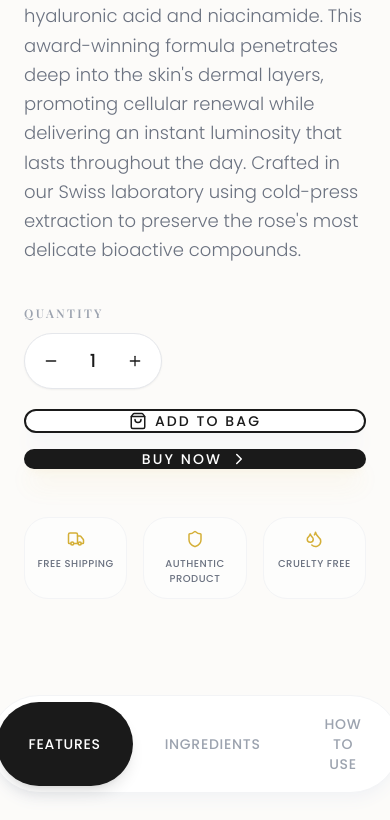
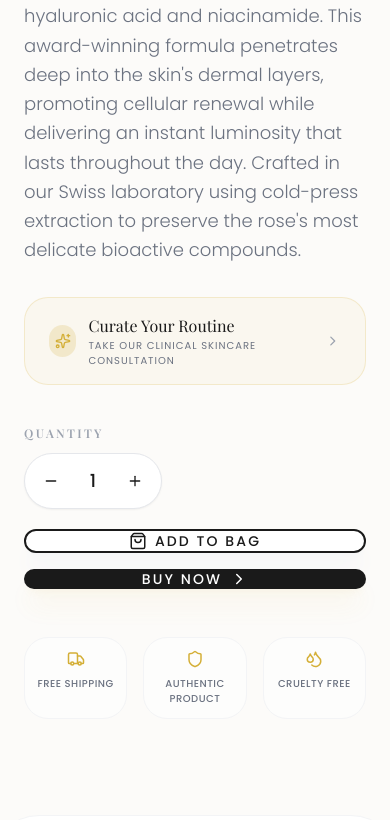
Before and after one commit to RoshiniKrithi/Eloria-Luxe, a React (Vite) app: page /product/1 in a window 390 px wide. Shown: the part 1012-1832 px from the top of the page. Built offline with nearby package versions, Linux system fonts and the light colour scheme; no server answers; a web font is replaced by a local one.

Commit message:
enhance: improve product details page layout and data rendering

```diff
--- a/src/pages/ProductDetails.jsx
+++ b/src/pages/ProductDetails.jsx
@@ -220,6 +220,106 @@ const ProductDetails = () => {
                         <p className="text-gray-500 leading-relaxed font-light text-lg">
                             {product.longDescription || product.description}
                         </p>
+
+                        {/* Interactive Shade Finder for Makeup */}
+                        {['Makeup', 'Face', 'Cheeks'].includes(product.category) && (
+                            <motion.div
+                                initial={{ opacity: 0, y: 10 }}
+                                animate={{ opacity: 1, y: 0 }}
+                                transition={{ delay: 0.2 }}
+                            >
+                                <button
+                                    onClick={() => navigate('/shade-finder')}
+                                    className="w-full sm:w-auto px-6 py-4 bg-secondary/5 border border-secondary/20 hover:border-secondary hover:bg-secondary/10 rounded-2xl flex items-center justify-between space-x-4 transition-all duration-300 group"
+                                >
+                                    <div className="flex items-center space-x-3">
+                                        <div className="w-8 h-8 rounded-full bg-secondary/20 flex items-center justify-center text-secondary">
+                                            <Sparkles size={16} />
+                                        </div>
+                                        <div className="text-left flex flex-col">
+                                            <span className="font-serif text-text-dark group-hover:text-secondary transition-colors font-medium">Find Your Perfect Match</span>
+                                            <span className="text-[10px] uppercase tracking-widest text-gray-500">Take the 3-step contour & shade quiz</span>
+                                        </div>
+                                    </div>
+                                    <ChevronRight size={18} className="text-gray-400 group-hover:text-secondary transition-colors" />
+                                </button>
+                            </motion.div>
+                        )}
+
+                        {/* Interactive Scent Finder for Perfumes */}
+                        {product.category === 'Perfume' && (
+                            <motion.div
+                                initial={{ opacity: 0, y: 10 }}
+                                animate={{ opacity: 1, y: 0 }}
+                                transition={{ delay: 0.2 }}
+                            >
+                                <button
+                                    onClick={() => navigate('/scent-finder')}
+                                    className="w-full sm:w-auto px-6 py-4 bg-secondary/5 border border-secondary/20 hover:border-secondary hover:bg-secondary/10 rounded-2xl flex items-center justify-between space-x-4 transition-all duration-300 group"
+                                >
+                                    <div className="flex items-center space-x-3">
+                                        <div className="w-8 h-8 rounded-full bg-secondary/20 flex items-center justify-center text-secondary">
+                                            <Sparkles size={16} />
+                                        </div>
+                                        <div className="text-left flex flex-col">
+                                            <span className="font-serif text-text-dark group-hover:text-secondary transition-colors font-medium">Discover Your Signature Scent</span>
+                                            <span className="text-[10px] uppercase tracking-widest text-gray-500">Take our bespoke fragrance profiling quiz</span>
+                                        </div>
+                                    </div>
+                                    <ChevronRight size={18} className="text-gray-400 group-hover:text-secondary transition-colors" />
+                                </button>
+                            </motion.div>
+                        )}
+
+                        {/* Interactive Skincare Finder for Skincare */}
+                        {product.category === 'Skincare' && (
+                            <motion.div
+                                initial={{ opacity: 0, y: 10 }}
+                                animate={{ opacity: 1, y: 0 }}
+                                transition={{ delay: 0.2 }}
+                            >
+                                <button
+                                    onClick={() => navigate('/skincare-finder')}
+                                    className="w-full sm:w-auto px-6 py-4 bg-secondary/5 border border-secondary/20 hover:border-secondary hover:bg-secondary/10 rounded-2xl flex items-center justify-between space-x-4 transition-all duration-300 group"
+                                >
+                                    <div className="flex items-center space-x-3">
+                                        <div className="w-8 h-8 rounded-full bg-secondary/20 flex items-center justify-center text-secondary">
+                                            <Sparkles size={16} />
+                                        </div>
+                                        <div className="text-left flex flex-col">
+                                            <span className="font-serif text-text-dark group-hover:text-secondary transition-colors font-medium">Curate Your Routine</span>
+                                            <span className="text-[10px] uppercase tracking-widest text-gray-500">Take our clinical skincare consultation</span>
+                                        </div>
+                                    </div>
+                                    <ChevronRight size={18} className="text-gray-400 group-hover:text-secondary transition-colors" />
+                                </button>
+                            </motion.div>
+                        )}
+
+                        {/* Interactive Haircare Finder for Haircare */}
+                        {product.category === 'Haircare' && (
+                            <motion.div
+                                initial={{ opacity: 0, y: 10 }}
+                                animate={{ opacity: 1, y: 0 }}
+                                transition={{ delay: 0.2 }}
+                            >
+                                <button
+                                    onClick={() => navigate('/haircare-finder')}
+                                    className="w-full sm:w-auto px-6 py-4 bg-secondary/5 border border-secondary/20 hover:border-secondary hover:bg-secondary/10 rounded-2xl flex items-center justify-between space-x-4 transition-all duration-300 group"
+                                >
+                                    <div className="flex items-center space-x-3">
+                                        <div className="w-8 h-8 rounded-full bg-secondary/20 flex items-center justify-center text-secondary">
+                                            <Sparkles size={16} />
+                                        </div>
+                                        <div className="text-left flex flex-col">
+                                            <span className="font-serif text-text-dark group-hover:text-secondary transition-colors font-medium">Discover Your Crown</span>
+                                            <span className="text-[10px] uppercase tracking-widest text-gray-500">Take our advanced botanical hair analysis</span>
+                                        </div>
+                                    </div>
+                                    <ChevronRight size={18} className="text-gray-400 group-hover:text-secondary transition-colors" />
+                                </button>
+                            </motion.div>
+                        )}
 
                         {/* Quantity & Actions */}
                         <div className="space-y-5 pt-2">
```
